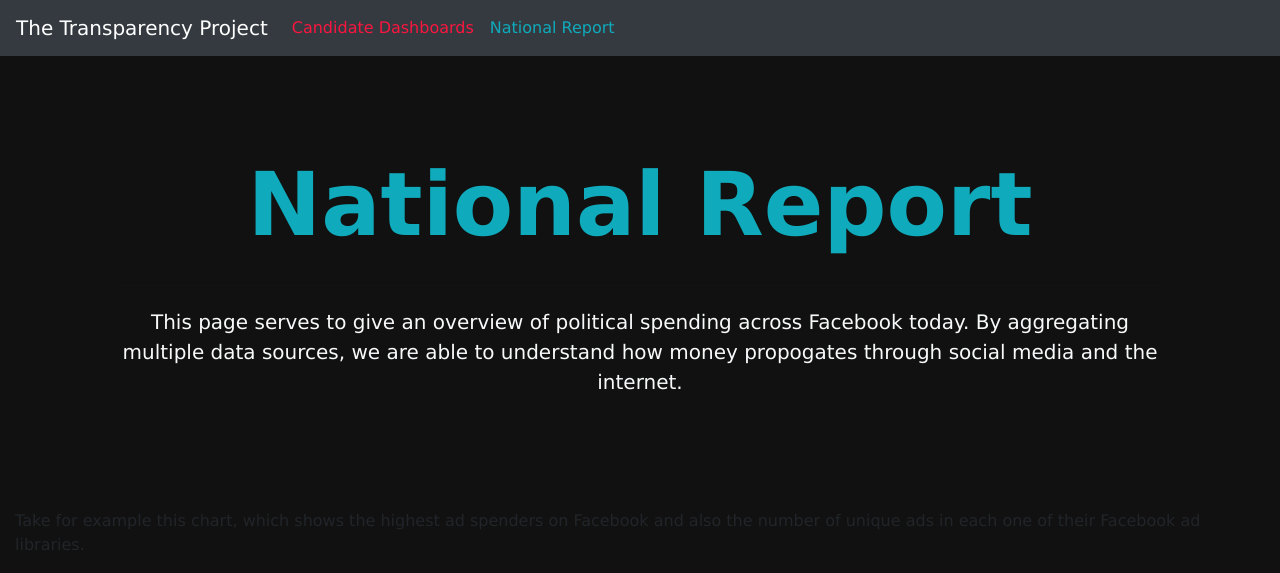
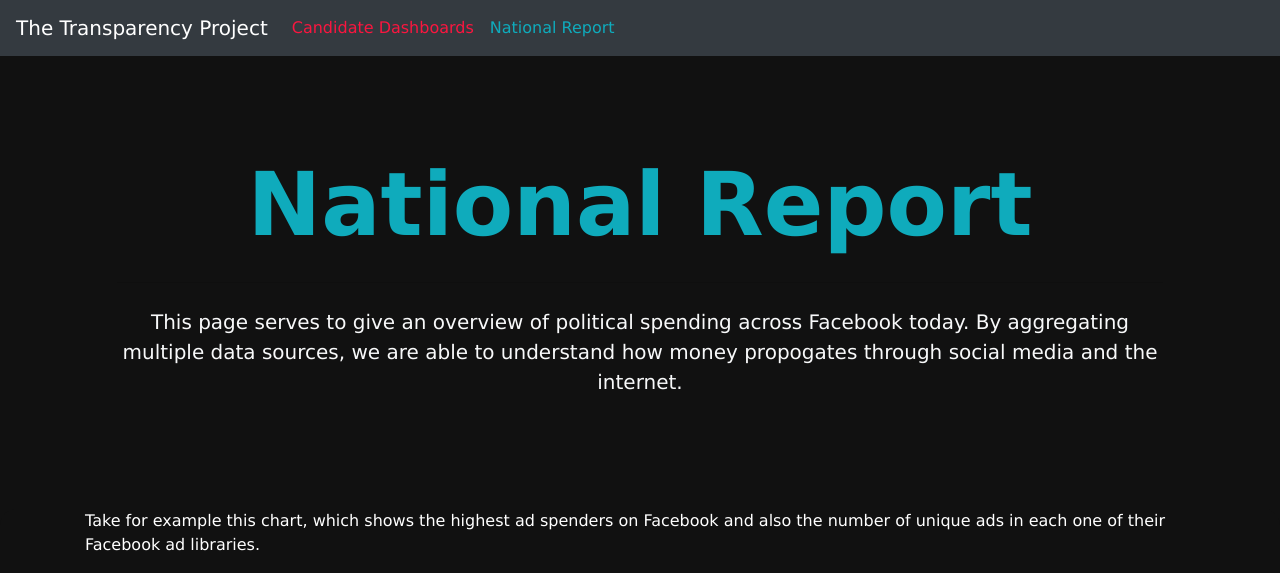
Before and after one commit to datascienceucsc/dss-cruzhacks, a Flask app: page /national_report in a window 1280 px wide. Shown: the top 573 px of the page. Run offline with Flask 3, Linux system fonts and the light colour scheme; parts of the project's set-up code (start-up, migrations or seed data) failed here and were passed over; some libraries are stand-ins or nearby versions.

Commit message:
fix color on graph descriptions

```diff
--- a/server/server/static/main.css
+++ b/server/server/static/main.css
@@ -241,3 +241,7 @@ a.list-group-item {
     top: 30px;
   }
 }
+
+p.desc {
+  color: white;
+}
--- a/server/server/templates/national_report.html
+++ b/server/server/templates/national_report.html
@@ -13,7 +13,7 @@
 </div>
 <div class="container-fluid" style="height: auto;">
   <div class="row h-100 justify-content-center align-items-center">
-    <p>
+    <p class="desc container">
       Take for example this chart, which shows the highest ad spenders on Facebook and also the number of unique ads in
       each one of their Facebook ad libraries.
     </p>
@@ -23,7 +23,7 @@
       height="760px"
       width="1200px"
     ></iframe>
-    <p>
+    <p class="desc container">
       Or this, which displays how money is spent absolutely and per capita across the States.
     </p>
     <iframe
```
